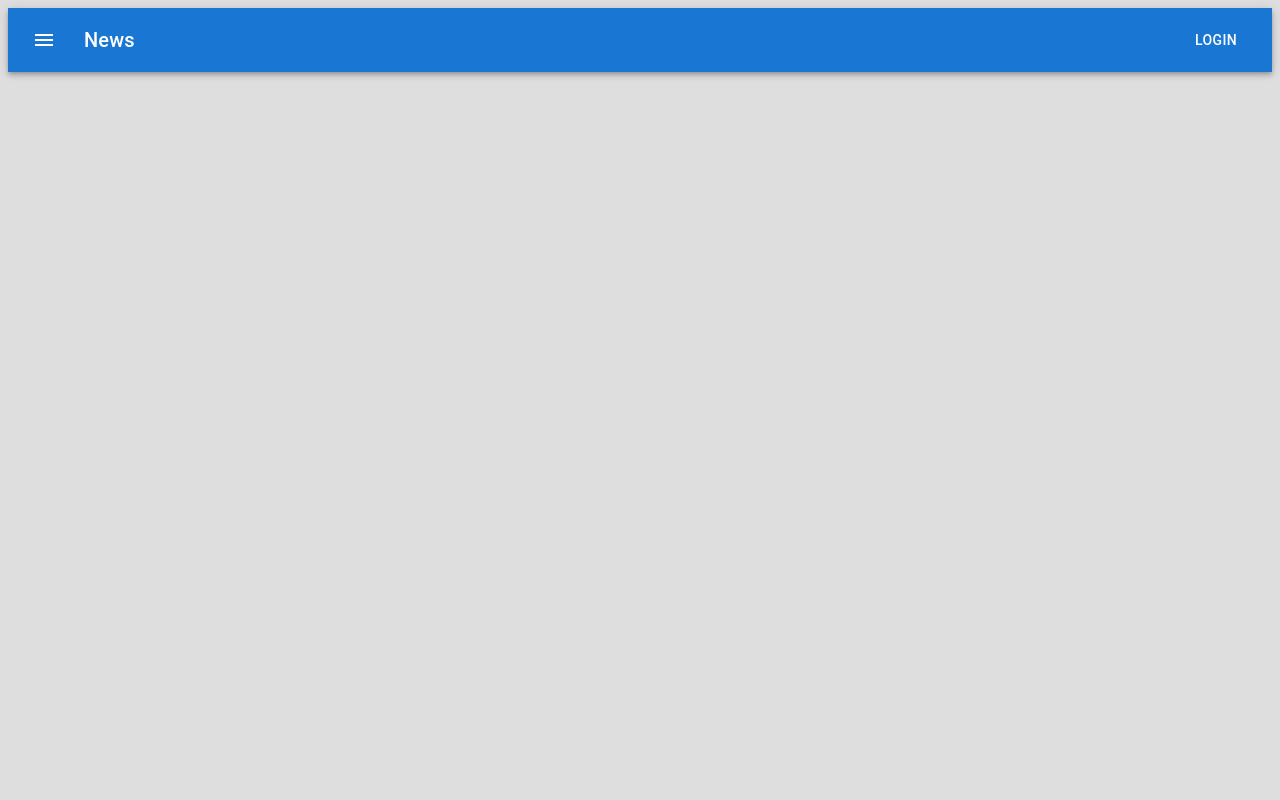
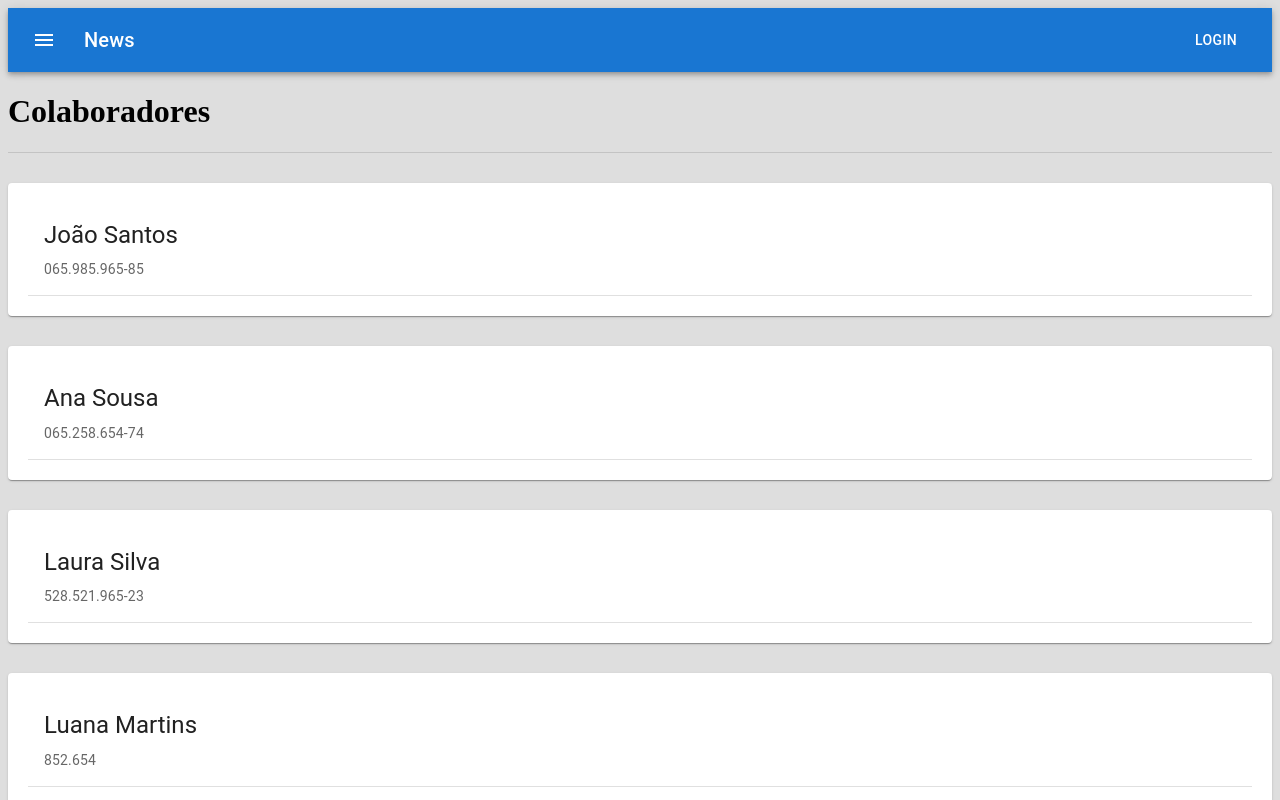
Before and after one commit to maxwellsothero/react-projetc-top, a React (Create React App) app: page /colaboradores in a window 1280 px wide. Before the commit this address had no page. Shown: the top 800 px of the page. Built offline with nearby package versions, Linux system fonts and the light colour scheme; data requests are answered from the project's data file.

Commit message:
Criei a página de colaboradores

```diff
--- a/db/db.json
+++ b/db/db.json
@@ -1,75 +1,106 @@
-
 {
-    "produtos":[
+  "produtos": [
     {
       "id": 1,
-            "name":"Café",
+      "name": "Café",
       "description": "torrado",
       "category": "tradicional"
-        }
-        ,
-
+    },
     {
       "id": 2,
-            "name":"leite",
+      "name": "leite",
       "description": "liquido",
       "category": "integral"
     },
-
     {
       "id": 3,
-            "name":"pão",
+      "name": "pão",
       "description": "carioca",
       "category": "pequeno"
     }
-
-
   ],
-
-    "category":[
+  "category": [
     {
-            "id":1,
-            "name":"3 Corações",
-            "description":"torrado",
-            "photo":""
+      "id": 1,
+      "name": "3 Corações",
+      "description": "torrado",
+      "photo": ""
     },
     {
-            "id":2,
-            "name":"Nestle",
-            "description":"de vaca",
-            "photo":""
+      "id": 2,
+      "name": "Nestle",
+      "description": "de vaca",
+      "photo": ""
     },
     {
-            "id":3,
-            "name":"de trigo",
-            "description":"assado",
-            "photo":""
+      "id": 3,
+      "name": "de trigo",
+      "description": "assado",
+      "photo": ""
     }
   ],
-
-    "client":[
+  "client": [
     {
-            "id":1,
-            "name":"Jose da Silva",
-            "phone":"66 8856 9985",
-            "email":"josedasilva@gmail"
-
+      "id": 1,
+      "name": "Jose da Silva",
+      "phone": "66 8856 9985",
+      "email": "josedasilva@gmail"
     },
     {
-            "id":2,
-            "name":"maria da Silva",
-            "phone":"85 9999 9985",
-            "email":"mariadasilva@gmail"
-
+      "id": 2,
+      "name": "maria da Silva",
+      "phone": "85 9999 9985",
+      "email": "mariadasilva@gmail"
     },
     {
-            "id":3,
-            "name":"carlos de Souza",
-            "phone":"77 8855 4477",
-            "email":"carlos@gmail"
-
+      "id": 3,
+      "name": "carlos de Souza",
+      "phone": "77 8855 4477",
+      "email": "carlos@gmail"
+    }
+  ],
+  "collaborators": [
+    {
+      "id": 1,
+      "name": "João Santos",
+      "cpf": "065.985.965-85",
+      "sallary": "1.500,00",
+      "created_in": "01/08/2022"
+    },
+    {
+      "id": 2,
+      "name": "Ana Sousa",
+      "cpf": "065.258.654-74",
+      "sallary": "2.500,00",
+      "created_in": "01/07/2022"
+    },
+    {
+      "id": 1,
+      "name": "Laura Silva",
+      "cpf": "528.521.965-23",
+      "sallary": "1.212,00",
+      "created_in": "01/09/2022"
+    },
+    {
+      "name": "Luana Martins",
+      "cpf": "852.654",
+      "salario": "1400",
+      "data": "12",
+      "id": 3
+    },
+    {
+      "name": "",
+      "cpf": "025.985",
+      "salario": "1500",
+      "data": "05",
+      "id": 4
+    },
+    {
+      "name": "Jose Leao",
+      "cpf": "056.654",
+      "salario": "1500",
+      "data": "05",
+      "id": 5
     }
   ]
-
-
 }
--- a/src/App.js
+++ b/src/App.js
@@ -13,6 +13,8 @@ import './style.css';
 import Navbar from "./components/Navbar";
 import Produtos from "./pages/Produtos";
 import CustomersList from "./pages/CustomersList";
+import Colaboradores from "./pages/Colaboradores";
+import CollaboratorsAdd from "./pages/CollaboratorsAdd";
 
 export default function App() {
   return (
@@ -33,6 +35,8 @@ export default function App() {
           <Route path="/categorias/nova" element={<Nova/>} />
           <Route path="/produtos" element={ <Produtos/> }   />
           <Route path="/clientes" element={ <CustomersList/> }   />
+          <Route path="/colaboradores" element={<Colaboradores/>}/>
+          <Route path="/colaboradores/novo" element={<CollaboratorsAdd/>}/>
 
 
         </Routes>
--- a/src/components/Cards/index.js
+++ b/src/components/Cards/index.js
@@ -10,12 +10,12 @@ export default function Cards(props) {
   return (
     <Card className='card' sx={{ maxWidth: "100%" }}>
       <CardActionArea>
-        <CardMedia
+        {props.image && <CardMedia
           component="img"
           height="140"
           image={props.image}
           alt={props.imgdesc}
-        />
+        />}
         <CardContent>
           <Typography gutterBottom variant="h5" component="div">
             {props.titulo}
--- a/src/components/Navbar/index.js
+++ b/src/components/Navbar/index.js
@@ -7,7 +7,7 @@ import Typography from '@mui/material/Typography';
 import Button from '@mui/material/Button';
 import IconButton from '@mui/material/IconButton';
 import MenuIcon from '@mui/icons-material/Menu';
-import {  BubbleChart, ContactPage, ContactSupport, ContentCopy, ExitToApp, Home, Person, Sell} from "@mui/icons-material";
+import {  BubbleChart, ContactPage, ContactSupport, ContentCopy, ExitToApp, Home, Person, Sell, Group} from "@mui/icons-material";
 import { Drawer, Divider, List, ListItemButton, ListItemText, ListItemIcon } from '@mui/material';
 
 import "./styles.css";
@@ -78,12 +78,20 @@ export default function Navbar() {
             <ListItemText>Ajuda</ListItemText>
           </ListItemButton>
 
+          <ListItemButton onClick={() => redirect('/colaboradores')}>
+            <ListItemIcon><Group/></ListItemIcon>
+            <ListItemText>Colaboradores</ListItemText>
+          </ListItemButton>
+
           <Divider/>
 
           <ListItemButton className="sair" onClick={() => redirect('/login')}>
             <ListItemIcon className="sair_texto"><ExitToApp/></ListItemIcon>
             <ListItemText>Sair</ListItemText>
           </ListItemButton>
+
+
+
 
         </List>
       </Drawer>
--- /dev/null
+++ b/src/pages/Colaboradores/index.js
@@ -0,0 +1,25 @@
+import {  Divider } from "@mui/material";
+import { useEffect, useState } from "react";
+import Cards from "../../components/Cards";
+
+export default function Colaboradores(){
+
+    const [data, setData] = useState([]);
+
+    useEffect(() => {
+        fetch('http://localhost:9000/collaborators')
+            .then(response => response.json())
+            .then(response => setData(response))
+    })
+    return(
+        <div>
+            <h1>Colaboradores</h1>
+            <Divider/>
+            {data.map(collaborators => {
+                return(
+                    <Cards titulo={collaborators.name} descricao={collaborators.cpf}/>
+                )
+            })}
+        </div>
+    );
+};
--- /dev/null
+++ b/src/pages/CollaboratorsAdd/index.js
@@ -0,0 +1,76 @@
+import { Button, Divider, TextField } from "@mui/material";
+import { useState } from "react";
+
+
+export default function CollaboratorsAdd(){
+
+    const [name, setName] = useState('');
+    const [cpf, setCpf] = useState('');
+    const [salario, setSalario] = useState('');
+    const [data, setData] = useState('');
+
+
+    const handleName = (event) => {
+        setName(event.target.value);
+
+    };
+
+    const handleCpf = (event) => {
+        const Regex = /^([0-9]){3}\.([0-9]){3}\.([0-9]){3}-([0-9]){2}$/
+        if(Regex.test(event.target.value)){
+            return;
+        }
+        setCpf(event.target.value);
+    };
+
+    const handleSalario = (event) => {
+        if(event.target.value){
+            return;
+        }
+        setSalario(event.target.value);
+    };
+
+    const handleData = (event) => {
+        if(event.target.value){
+            return;
+        }
+        setData(event.target.value);
+    };
+
+    const save = () => {
+        fetch('http://localhost:9000/collaborators', {
+            method: 'POST',
+            headers: {
+                'Content-Type': 'application/json'
+            },
+            body: JSON.stringify({
+                name: name,
+                cpf : cpf,
+                salario: salario,
+                data: data
+            })
+        })
+
+        alert('Pronto')
+    }
+
+
+    return(
+        <div>
+            <h1 align="center">Novo Colaborador</h1>
+
+            <Divider/>
+
+            <form>
+                <TextField onChange={handleName} id="outlined-basic" label="Nome" variant="outlined" fullWidth style={{ marginTop: 20}}/>
+                <TextField  onChange={handleCpf}  id="outlined-basic" label="CPF" variant="outlined" fullWidth style={{ marginTop: 20}}/>
+                <TextField onChange={handleSalario} id="outlined-basic" label="Salário" variant="outlined" fullWidth style={{ marginTop: 20}}/>
+                <TextField  onChange={handleData} id="outlined-basic" label="Data de Contratação" variant="outlined" fullWidth style={{ marginTop: 20}}/>
+
+                <Button onClick={save} fullWidth variant="contained" style={{ marginTop: 20}}>
+                    Salvar
+                </Button>
+            </form>
+        </div>
+    );
+};
```
Lines whose indentation alone changed are shown as unchanged.
